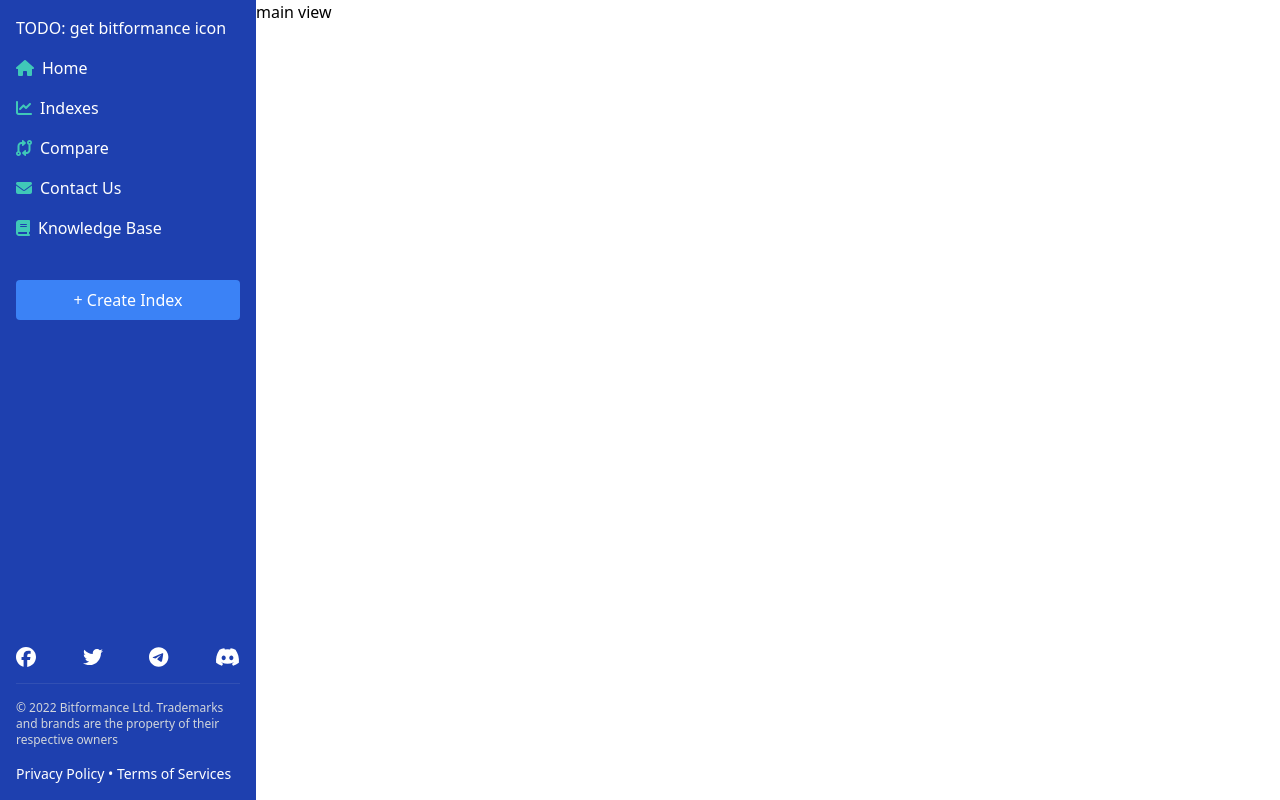
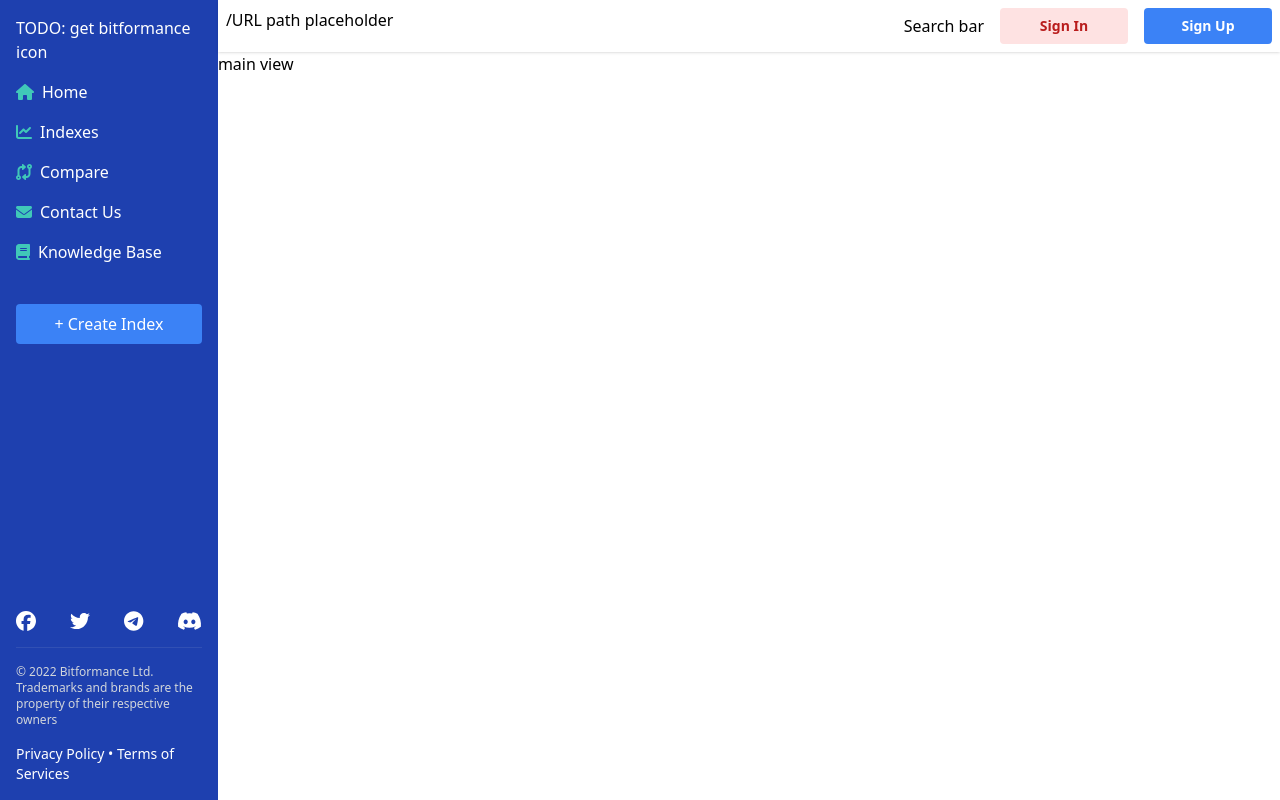
Before and after one commit to asdfstudio/bitformance, a React (Create React App) app: page / in a window 1280 px wide. Built offline with nearby package versions, Linux system fonts and the light colour scheme.

Commit message:
redefine layout, add topbar

```diff
--- a/src/App.js
+++ b/src/App.js
@@ -1,12 +1,27 @@
 import { BrowserRouter as Router, Route ,Link, Routes} from "react-router-dom";
+//Pages
 import HomePage from './pages/HomePage'
+//layout components
+import SidePanel from './components/SidePanel'
+import TopBar from './components/TopBar'
+
+//TODO: create mobile layout
+const MainLayout = ({ path, children }) => (
+  <div className="flex flex-row">
+    <SidePanel path={path} />
+    <div className="w-full">
+      <TopBar />
+      {children}
+    </div>
+  </div>
+)
 
 function App() {
   return (
     <div className="App">
       <Router>
         <Routes>
-          <Route exact path="/" element={<HomePage />} />
+          <Route exact path="/" element={<MainLayout><HomePage /></MainLayout>} />
 
         </Routes>
       </Router>
--- /dev/null
+++ b/src/components/TopBar.js
@@ -0,0 +1,22 @@
+export default function TopBar({ pathArray, isLoggedIn }) {
+
+	const openCreateAccountModal = () => {
+
+	}
+
+	const openSignInModal = () => {
+
+	}
+
+	//TODO: switch state based on login
+	return(
+		<div className="flex flex-row w-full bg-white shadow p-2">
+			<p>/URL path placeholder</p>
+			<div className="ml-auto flex flex-row items-center gap-4">
+				<p>Search bar</p>
+				<button onClick={() => openCreateAccountModal()} className="text-sm rounded bg-red-100 font-bold text-red-700 w-32 py-2">Sign In</button>
+				<button onClick={() => openSignInModal()} className="text-sm rounded bg-blue-500 font-bold text-white w-32 py-2">Sign Up</button>
+			</div>
+		</div>
+	)
+}
--- a/src/pages/HomePage.js
+++ b/src/pages/HomePage.js
@@ -1,12 +1,8 @@
-import SidePanel from '../components/SidePanel'
 
 export default function HomePage() {
 	return(
-		<div className="flex flex-row">
-			<SidePanel />
-			<div>
-				main view
-			</div>
+		<div>
+			main view
 		</div>
 	)
 }
```
